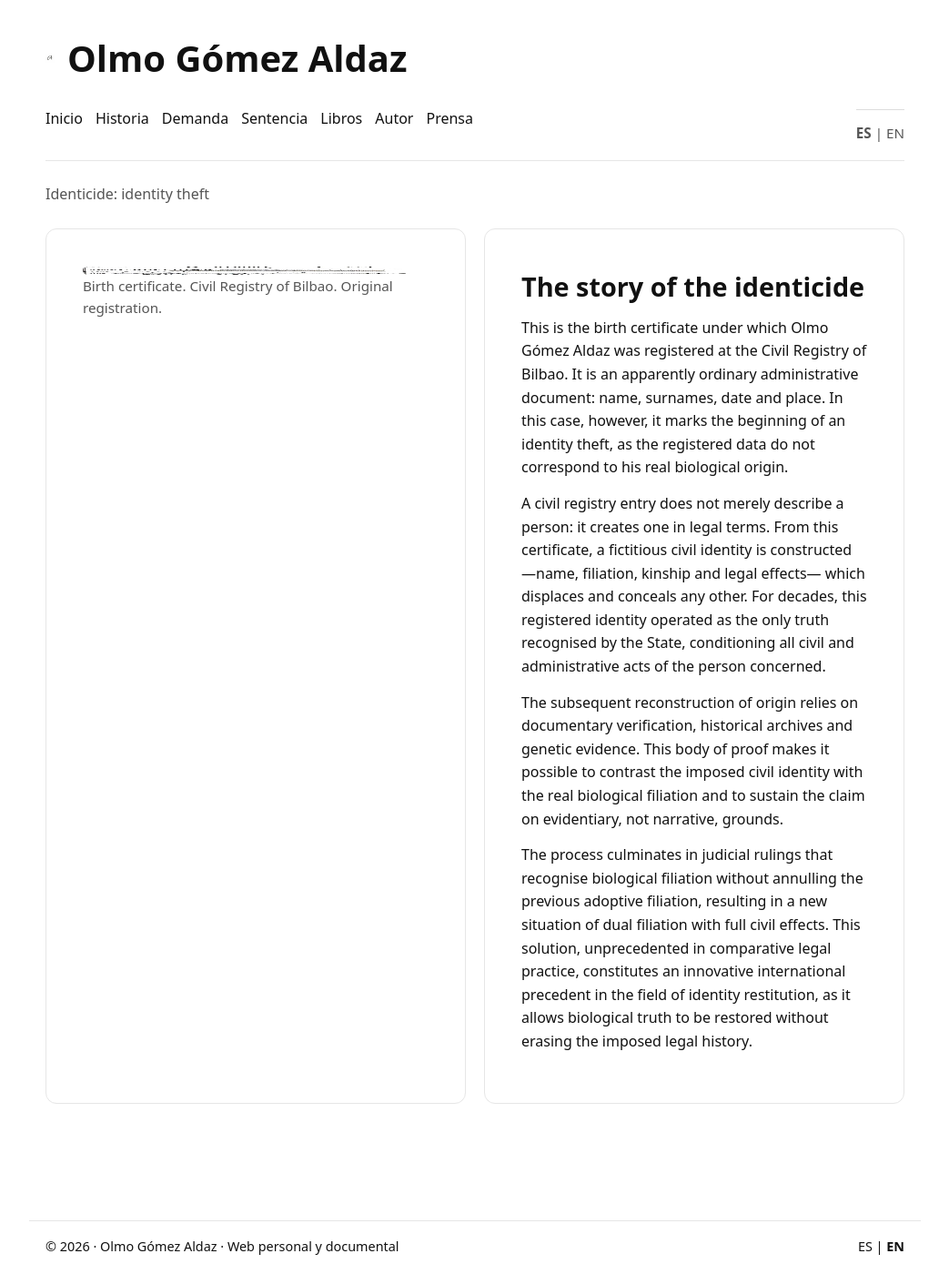
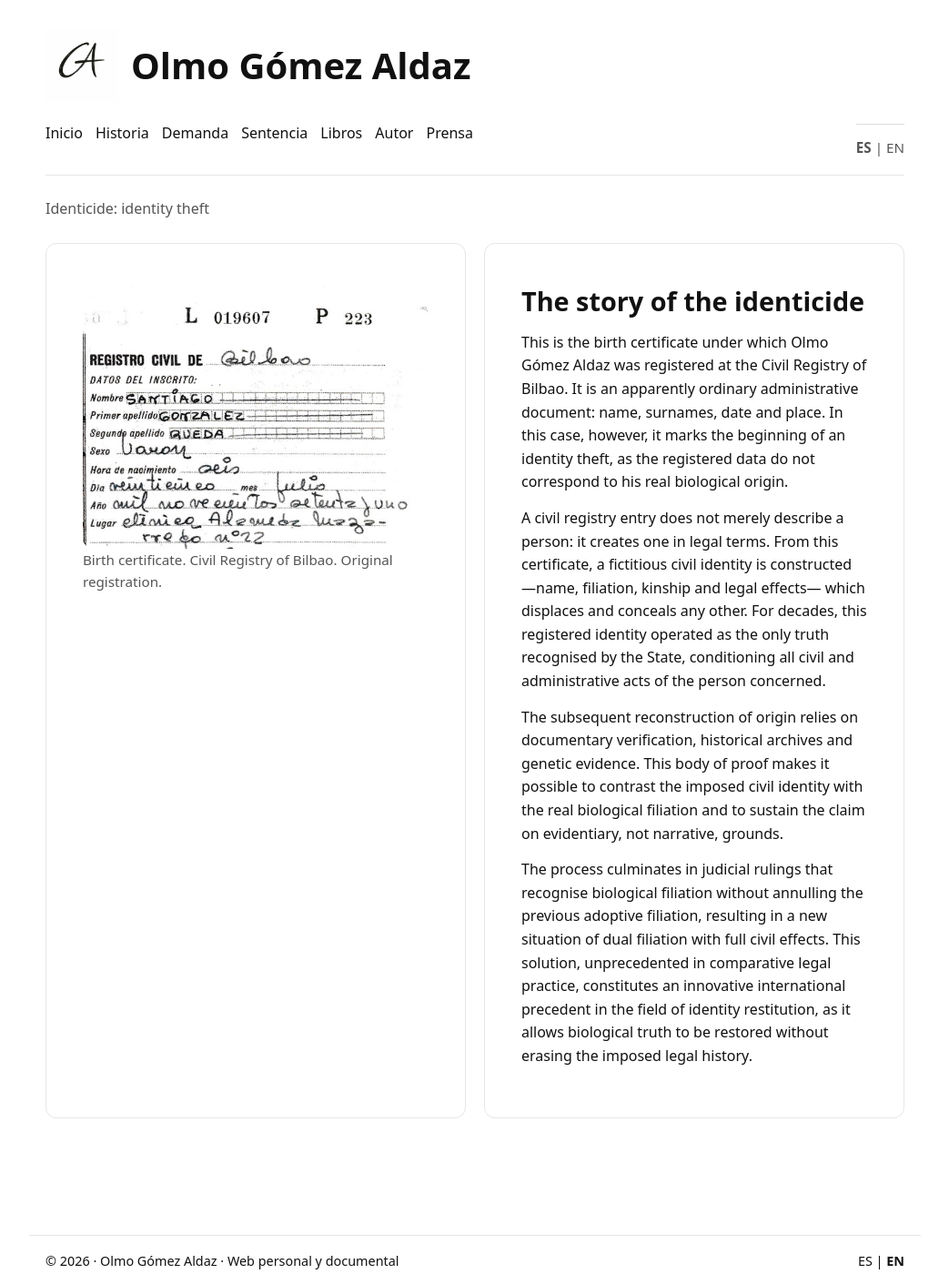
Before and after one commit to olmogaldaz/olmogaldaz.github.io, a Jekyll site: the page built from en/story/index.html, in a window 1280 px wide and 1400 px high. Shown: the whole window at 91% size, without its empty margins (118-1161 px from the left). Built offline with Jekyll 4.4.1, drawn with Linux system fonts in a browser that asks for light colours.

Commit message:
Update style.css

```diff
--- a/css/style.css
+++ b/css/style.css
@@ -280,6 +280,7 @@ nav a.active{
 
   .site-title .logo-ga {
     height: 20px;
+      border: 5px solid red;
   }
 
   header h1{
@@ -368,7 +369,3 @@ nav a.active{
   z-index: 1000;
   background: #fff;
 }
-
-img {
-  height: 10px !important;
-}
```
